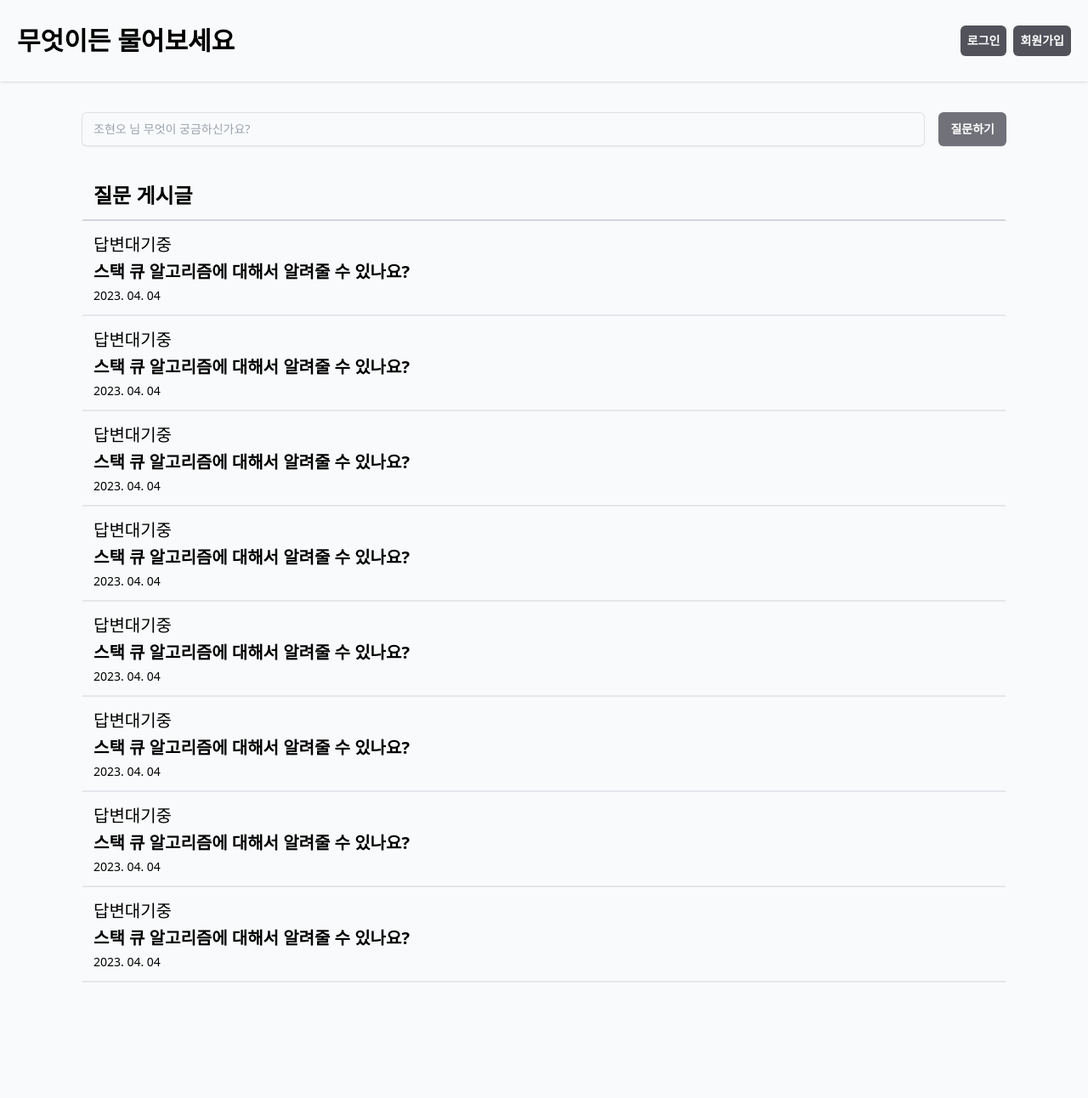
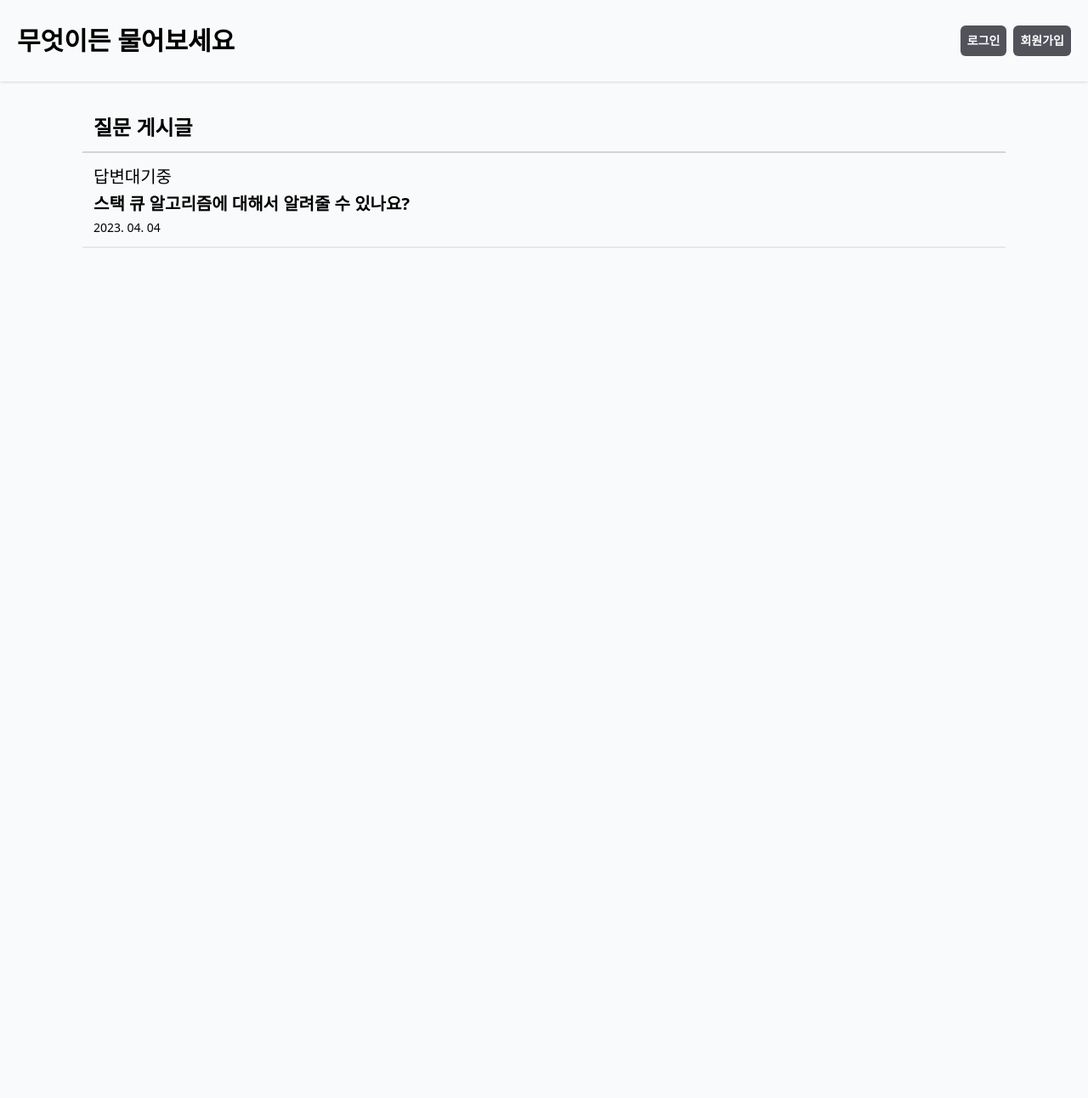
Before and after one commit to krafton-jungle-AEIOU-mini-project/JungleWiki, a Flask app: page / in a window 1280 px wide. Shown: the whole page at 85% size. After the commit the page ends 292 px from the top, so only its background shows below. Run offline with Flask 3, Linux system fonts and the light colour scheme; the visitor is signed in with stand-in values (Sample User, id 1); some libraries are stand-ins or nearby versions.

Commit message:
[#3] Feat: 질문 게시판 로그인 여부에 따라 View 변경
로그인할 경우에만 질문 input 창이 보일 수 있도록 처리함

```diff
--- a/app.py
+++ b/app.py
@@ -103,8 +103,22 @@ def api_join():
 
 
 @app.route('/detail')
-def detailPage():
-    return render_template('detail.html')
+def detail():
+    if 'Authorization' in session:
+        token_receive = session['Authorization']
+        try:
+            payload = jwt.decode(token_receive, SECRET_KEY,
+                                 algorithms=['HS256'])
+            user_info = db.user.find_one({"id": payload['id']})
+            return render_template('detail.html', isLogin=True, nickname=user_info["nick"])
+        except jwt.ExpiredSignatureError:
+            session.pop('Authorization', None)
+            return render_template('detail.html', isLogin=False, alert="로그인 시간이 만료되었습니다. 다시 로그인 해주세요.")
+        except jwt.exceptions.DecodeError:
+            session.pop('Authorization', None)
+            return render_template('detail.html', isLogin=False, alert="로그인 정보가 존재하지 않아 로그아웃 되었습니다.")
+    else:
+        return render_template('detail.html')
 
 
 @app.route('/logout')
--- a/templates/index.html
+++ b/templates/index.html
@@ -11,13 +11,15 @@
 {%block content %}
 
 <div class="important flex flex-col w-full items-center pb-32">
+  {% if isLogin == True %}
   <form class="flex w-full gap-x-4 my-5">
     <input id="email-address" name="question" type="text" autocomplete="false" required
       class="flex-auto rounded-md border-0 bg-white/5 px-3.5 py-2 text-zinc shadow-sm ring-1 ring-inset ring-black/10 focus:ring-2 focus:ring-inset focus:ring-zinc-500 sm:text-sm sm:leading-6"
-      placeholder="조현오 님 무엇이 궁금하신가요?">
+      placeholder="{{nickname}} 님 무엇이 궁금하신가요?">
     <button type="submit"
       class="flex-none rounded-md bg-zinc-500 px-3.5 py-2.5 text-sm font-semibold text-white shadow-sm hover:bg-zinc-400 focus-visible:outline focus-visible:outline-2 focus-visible:outline-offset-2 focus-visible:outline-zinc-500">질문하기</button>
   </form>
+  {% endif %}
 
   <div class="flex flex-col w-full py-2">
     <div class="w-full border-2 border-transparent border-b-gray-300">
@@ -28,41 +30,6 @@
       <p class="text-xl font-bold px-3 pt-1">스택 큐 알고리즘에 대해서 알려줄 수 있나요?</p>
       <p class="text-sm px-3 pt-1">2023. 04. 04</p>
     </div>
-    <div class="flex flex-col py-3 border-2 border-transparent border-b-gray-200">
-      <p class="text-xl px-3">답변대기중</p>
-      <p class="text-xl font-bold px-3 pt-1">스택 큐 알고리즘에 대해서 알려줄 수 있나요?</p>
-      <p class="text-sm px-3 pt-1">2023. 04. 04</p>
-    </div>
-    <div class="flex flex-col py-3 border-2 border-transparent border-b-gray-200">
-      <p class="text-xl px-3">답변대기중</p>
-      <p class="text-xl font-bold px-3 pt-1">스택 큐 알고리즘에 대해서 알려줄 수 있나요?</p>
-      <p class="text-sm px-3 pt-1">2023. 04. 04</p>
-    </div>
-    <div class="flex flex-col py-3 border-2 border-transparent border-b-gray-200">
-      <p class="text-xl px-3">답변대기중</p>
-      <p class="text-xl font-bold px-3 pt-1">스택 큐 알고리즘에 대해서 알려줄 수 있나요?</p>
-      <p class="text-sm px-3 pt-1">2023. 04. 04</p>
-    </div>
-    <div class="flex flex-col py-3 border-2 border-transparent border-b-gray-200">
-      <p class="text-xl px-3">답변대기중</p>
-      <p class="text-xl font-bold px-3 pt-1">스택 큐 알고리즘에 대해서 알려줄 수 있나요?</p>
-      <p class="text-sm px-3 pt-1">2023. 04. 04</p>
-    </div>
-    <div class="flex flex-col py-3 border-2 border-transparent border-b-gray-200">
-      <p class="text-xl px-3">답변대기중</p>
-      <p class="text-xl font-bold px-3 pt-1">스택 큐 알고리즘에 대해서 알려줄 수 있나요?</p>
-      <p class="text-sm px-3 pt-1">2023. 04. 04</p>
-    </div>
-    <div class="flex flex-col py-3 border-2 border-transparent border-b-gray-200">
-      <p class="text-xl px-3">답변대기중</p>
-      <p class="text-xl font-bold px-3 pt-1">스택 큐 알고리즘에 대해서 알려줄 수 있나요?</p>
-      <p class="text-sm px-3 pt-1">2023. 04. 04</p>
-    </div>
-    <div class="flex flex-col py-3 border-2 border-transparent border-b-gray-200">
-      <p class="text-xl px-3">답변대기중</p>
-      <p class="text-xl font-bold px-3 pt-1">스택 큐 알고리즘에 대해서 알려줄 수 있나요?</p>
-      <p class="text-sm px-3 pt-1">2023. 04. 04</p>
-    </div>
   </div>
 </div>
 
```
